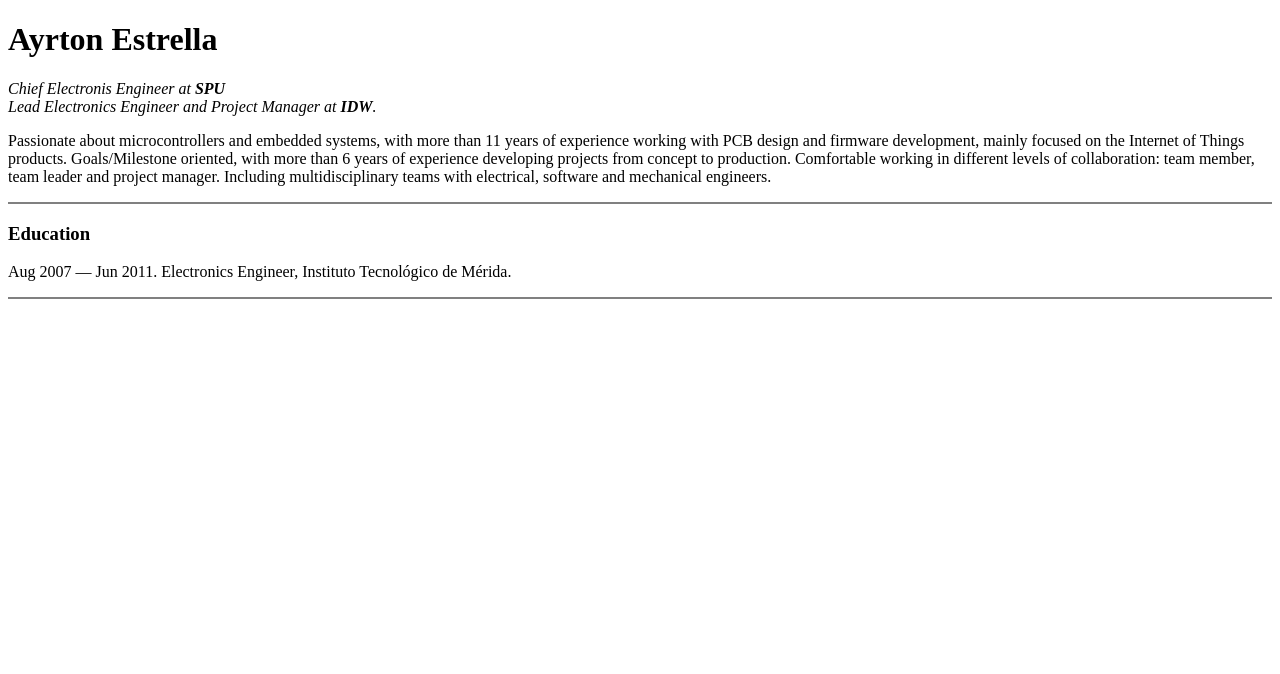
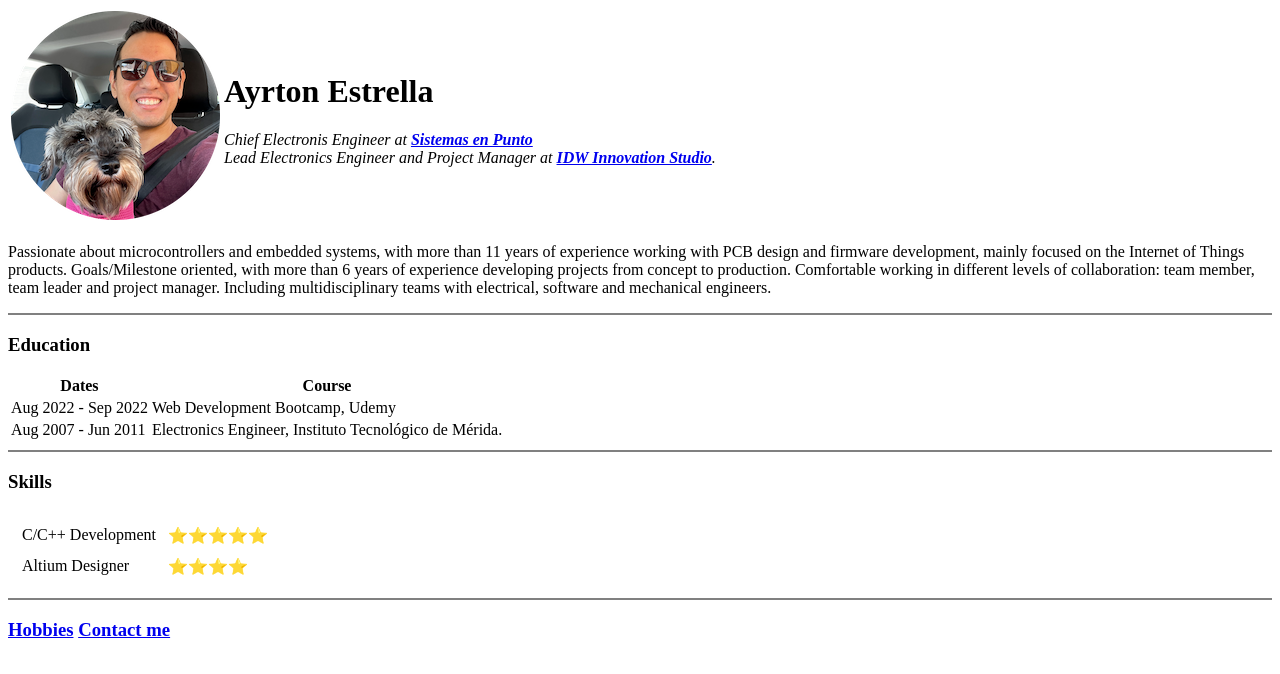
Before and after one commit to AyrtonEstrella/WebDevelopmentBootcamp, a plain HTML site: page HTML - Personal site/index.html in a window 1280 px wide. Drawn offline with Linux system fonts and the light colour scheme.

Commit message:
Finish until lesson 27 - Tables

```diff
--- a/HTML - Personal site/index.html
+++ b/HTML - Personal site/index.html
@@ -6,9 +6,19 @@
 </head>
 
 <body>
-  <h1>Ayrton Estrella</h1>
-  <p><em>Chief Electronis Engineer at <strong>SPU</strong>
-      <br>Lead Electronics Engineer and Project Manager at <strong>IDW</strong>.</em></p>
+  <table>
+    <tr>
+      <td><img src="images/ayrton.png" alt="Ayrton Estrella profile picture"></td>
+      <td>
+        <h1>Ayrton Estrella</h1>
+        <p><em>Chief Electronis Engineer at <strong><a href="http://sistemasenpunto.com.mx/">Sistemas en
+                Punto</a></strong>
+            <br>Lead Electronics Engineer and Project Manager at <strong><a
+                href="https://idwmx.com/product-design-services/">IDW Innovation Studio</a></strong>.</em></p>
+      </td>
+    </tr>
+  </table>
+
   <p>Passionate about microcontrollers and embedded systems, with more than 11 years of experience working with PCB
     design and firmware development, mainly focused on the Internet of Things products.
     Goals/Milestone oriented, with more than 6 years of experience developing projects from concept to production.
@@ -16,9 +26,46 @@
     multidisciplinary teams with electrical, software and mechanical engineers.</p>
   <hr size:"3" noshade>
   <h3>Education</h3>
-  <p>Aug 2007 — Jun 2011. Electronics Engineer, Instituto Tecnológico de Mérida.</p>
+  <table>
+    <thead>
+      <tr>
+        <th>Dates</th>
+        <th>Course</th>
+      </tr>
+    </thead>
+    <tbody>
+      <tr>
+        <td>Aug 2022 - Sep 2022</td>
+        <td>Web Development Bootcamp, Udemy</td>
+      </tr>
+      <tr>
+        <td>Aug 2007 - Jun 2011</td>
+        <td>Electronics Engineer, Instituto Tecnológico de Mérida.</td>
+      </tr>
+    </tbody>
+  </table>
   <hr size:"3" noshade>
+  <h3>Skills</h3>
+  <table>
+    <tr>
+      <td>
+        <table cellspacing="10">
+          <tr>
+            <td>C/C++ Development</td>
+            <td>⭐️⭐️⭐️⭐️⭐️</td>
+          </tr>
+          <tr>
+            <td>Altium Designer</td>
+            <td>⭐️⭐️⭐️⭐️</td>
+          </tr>
+        </table>
+      </td>
+    </tr>
+  </table>
 
+  <hr size:"3" noshade>
+  <h3><a href="hobbies.html">Hobbies</a>
+    <a href="contact.html">Contact me</a></h3>
 </body>
 
 </html>
```
Also changed, not shown: HTML - Personal site/contact.html (added, +13 -0 lines), HTML - Personal site/hobbies.html (added, +18 -0 lines), HTML - Personal site/images/ayrton.png (added).
